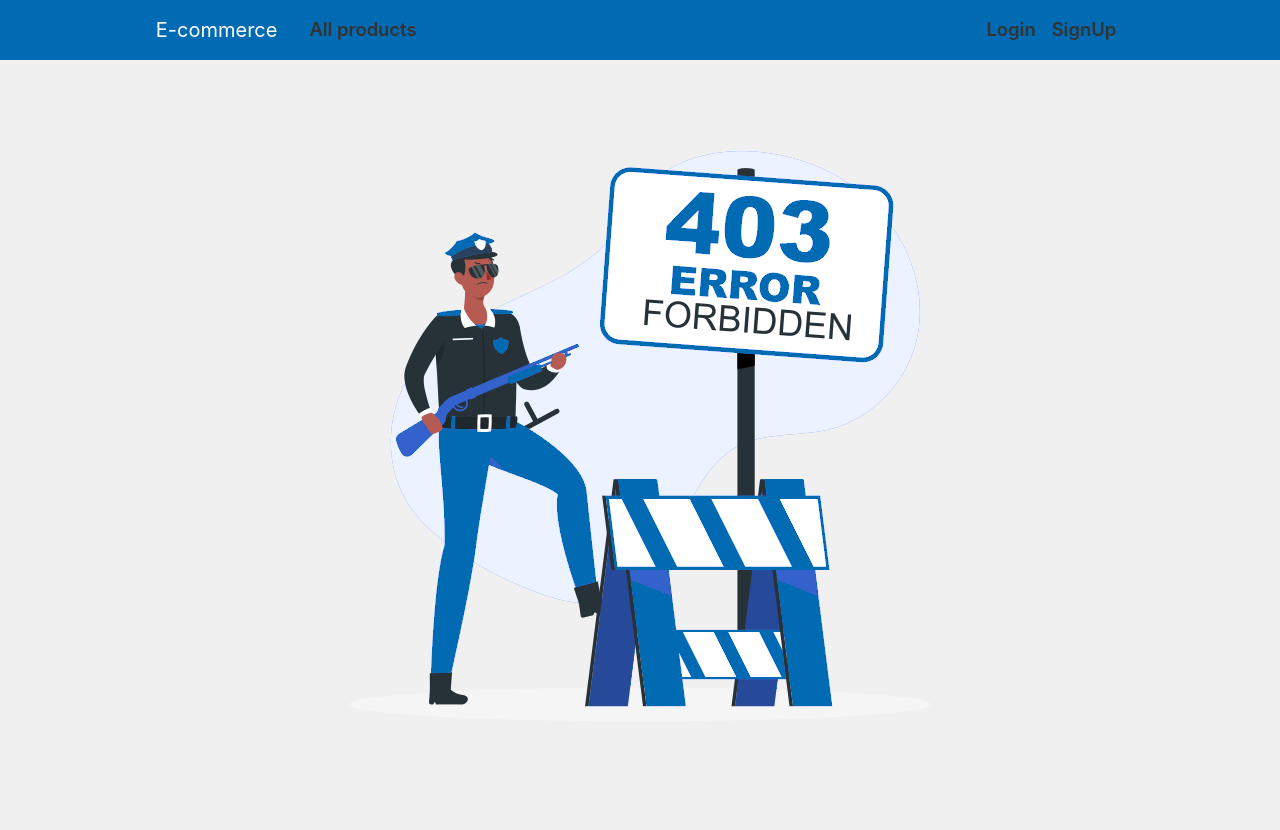
After one commit to Kyrylo-Ktl/e-commerce, a Flask app: template shop/templates/errors/403.html in a window 1280 px wide. The commit adds this page. Run offline with Flask 2, Linux system fonts and the light colour scheme; the template is opened without the code that fills it, so the values that code supplies are empty; some libraries are stand-ins or nearby versions.

Commit message:
Added error pages handlers

```diff
--- a/shop/__init__.py
+++ b/shop/__init__.py
@@ -40,9 +40,11 @@ def create_app(config_filename: str = None):
         from shop.products.routes import products_blueprint
         from shop.carts.routes import carts_blueprint
         from shop.orders.routes import orders_blueprint
+        from shop.errors.handlers import errors_blueprint
         app.register_blueprint(users_blueprint)
         app.register_blueprint(products_blueprint)
         app.register_blueprint(carts_blueprint)
         app.register_blueprint(orders_blueprint)
+        app.register_blueprint(errors_blueprint)
 
     return app
--- a/shop/products/forms.py
+++ b/shop/products/forms.py
@@ -104,7 +104,7 @@ class ProductCreateForm(FlaskForm):
         validators=[DataRequired('Enter positive price'), NumberRange(min=0.01, max=1_000_000)],
     )
     amount = IntegerField(
-        'Available amount',
+        'Stock amount',
         validators=[InputRequired("You must enter some amount!"), NumberRange(min=0, max=1_000_000)],
     )
     discount = IntegerField(
@@ -153,7 +153,7 @@ class ProductUpdateForm(ProductCreateForm):
         validators=[DataRequired('Enter positive price'), NumberRange(min=0.01, max=1_000_000)],
     )
     amount = IntegerField(
-        'Available amount',
+        'Stock amount',
         validators=[InputRequired("You must enter some amount!"), NumberRange(min=0, max=1_000_000)],
     )
     discount = IntegerField(
--- a/shop/static/cart.css
+++ b/shop/static/cart.css
@@ -172,8 +172,8 @@
 }
 
 .empty-cart img {
-    display:block;
-    margin:auto;
+    display: block;
+    margin: auto;
 }
 
 .empty-cart span {
--- a/shop/static/main.css
+++ b/shop/static/main.css
@@ -67,3 +67,15 @@ h1, h2, h3, h4, h5, h6 {
   border-radius: 3px;
   margin-bottom: 20px;
 }
+
+.center-div img {
+    display: block;
+    margin: auto;
+}
+
+.center-div span {
+    display:block;
+    margin: auto;
+    margin-top: 1em;
+    font-size: 1.5em;
+}
--- /dev/null
+++ b/shop/templates/errors/403.html
@@ -0,0 +1,11 @@
+{% extends "layout.html" %}
+
+{% block main %}
+<div class="row">
+    <div class="col-md-12">
+        <div class="center-div">
+            <img src="{{ url_for('static', filename='default/errors/' + '403.png') }}"/>
+        </div>
+    </div>
+</div>
+{% endblock main %}
```
Also changed, not shown: shop/errors/handlers.py (added, +13 -0 lines), shop/templates/errors/404.html (added, +11 -0 lines), shop/errors/__init__.py (added), shop/static/default/errors/403.png (added), shop/static/default/errors/404.png (added).
